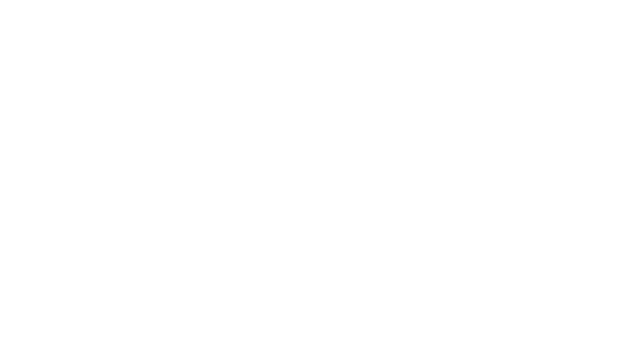
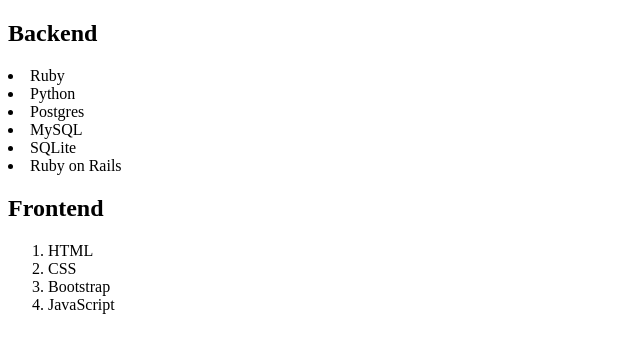
Before and after one commit to Fermn/html-boilerplate, a plain HTML site: page index.html in a window 1280 px wide. Shown: the whole page, without its empty margins (0-640 px from the left). Drawn offline with Linux system fonts and the light colour scheme.

Commit message:
Create backend/frontend ordered & unordered lists

```diff
--- a/index.html
+++ b/index.html
@@ -1,11 +1,26 @@
-<!DOCTYPE html>
+<!doctype html>
 <html lang="en">
-<head>
-  <meta charset="UTF-8">
-  <meta name="viewport" content="width=device-width, initial-scale=1.0">
-  <title>Document</title>
-</head>
-<body>
-
-</body>
+  <head>
+    <meta charset="UTF-8" />
+    <meta name="viewport" content="width=device-width, initial-scale=1.0" />
+    <title>Document</title>
+  </head>
+  <body>
+    <h2>Backend</h2>
+    <un>
+      <li>Ruby</li>
+      <li>Python</li>
+      <li>Postgres</li>
+      <li>MySQL</li>
+      <li>SQLite</li>
+      <li>Ruby on Rails</li>
+    </un>
+    <h2>Frontend</h2>
+    <ol>
+      <li>HTML</li>
+      <li>CSS</li>
+      <li>Bootstrap</li>
+      <li>JavaScript</li>
+    </ol>
+  </body>
 </html>
```
